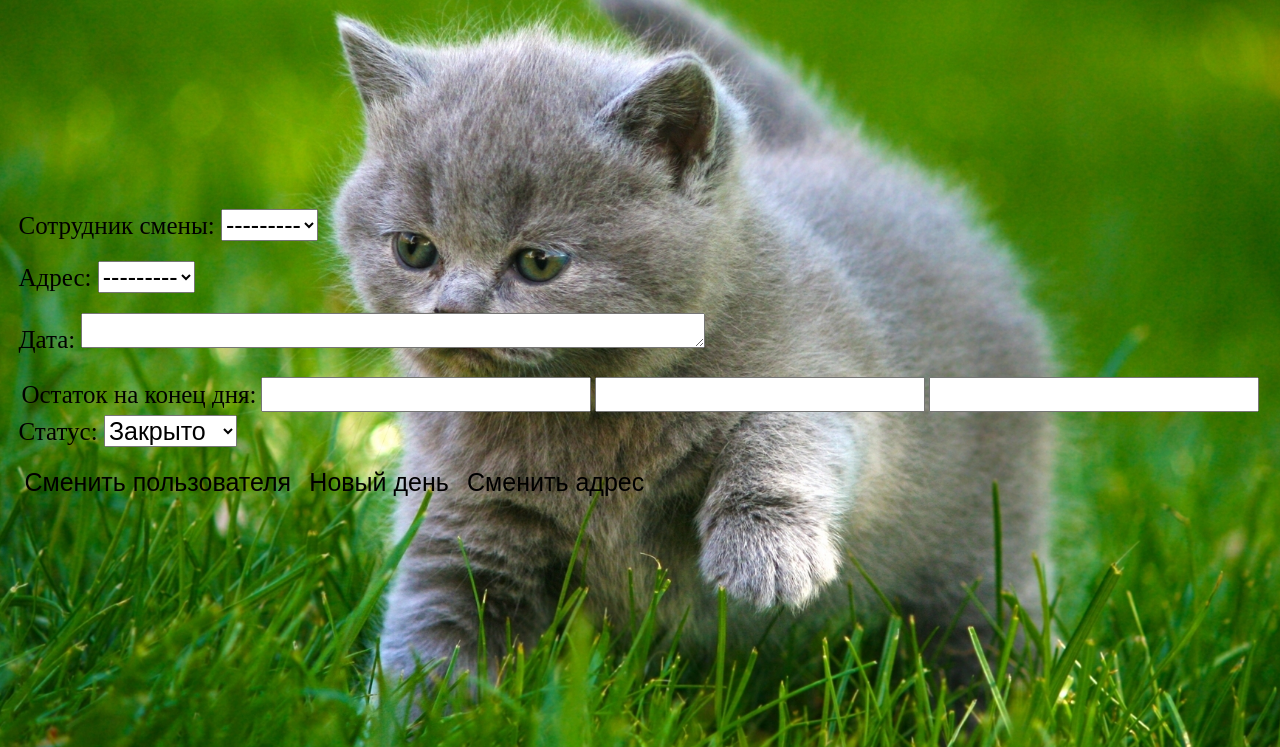
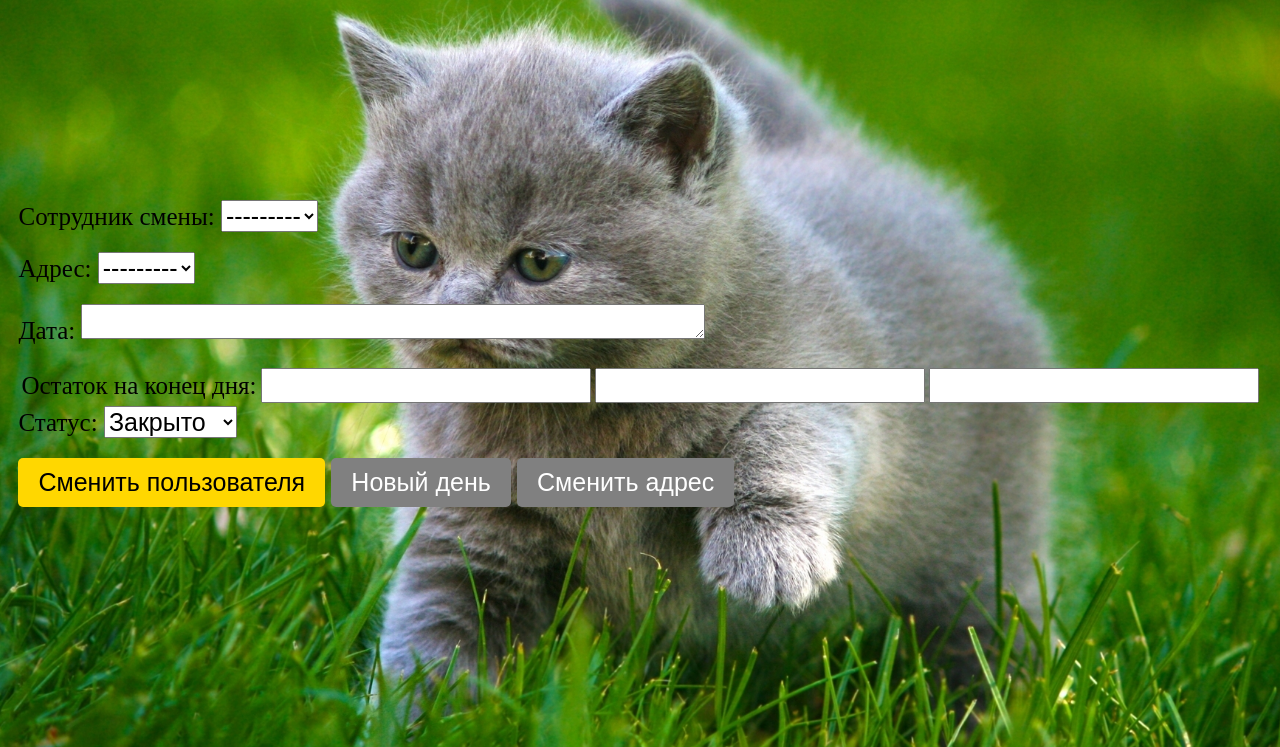
Before and after one commit to NikolayChegivarov/cash_registers, a Django app: template cashbox_app/templates/report_submitted_saved.html in a window 1280 px wide. Shown: the part 149-896 px from the top of the page. Run offline with Django 5.2, Linux system fonts and the light colour scheme; the template is opened without the code that fills it: values that come from a table or form of the project are taken from there, others are empty.

Commit message:
report_submitted_saved.html color

```diff
--- a/cashbox_app/templates/report_submitted_saved.html
+++ b/cashbox_app/templates/report_submitted_saved.html
@@ -39,6 +39,18 @@
             background-color: transparent;   /* устанавливает прозрачный цвет фона */
             border: none;  /* удаляет любую границу с элемента */
             cursor: pointer;  /* стиль курсора в виде указывающей руки при наведении на элемент */
+        }
+        button[name="submit_button"][value="Сменить пользователя"] {
+            background-color: gold;
+            color: black;
+            padding: 10px 20px;
+            border-radius: 5px;
+        }
+        button[name="submit_button"]:not([value="Сменить пользователя"]) {
+            background-color: gray;
+            color: white;
+            padding: 10px 20px;
+            border-radius: 5px;
         }
     </style>
 
```
